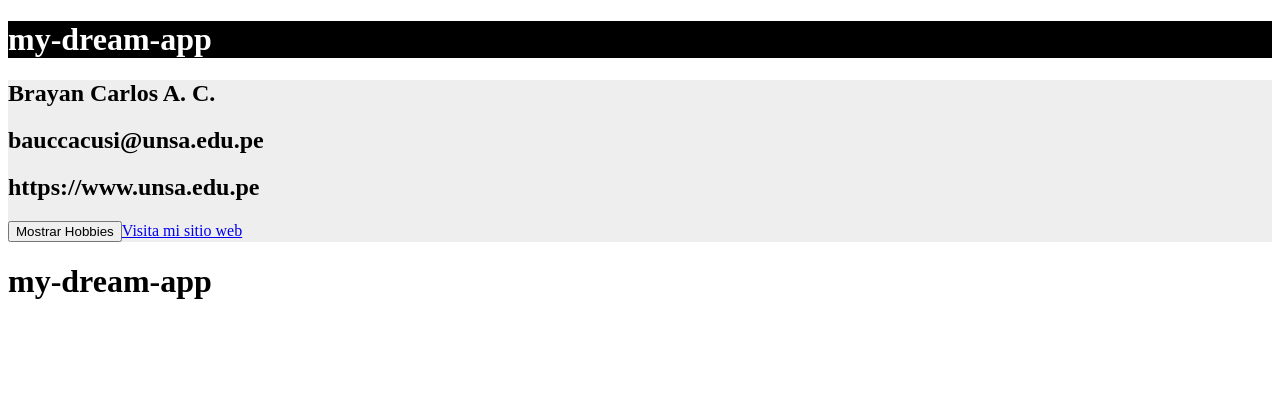
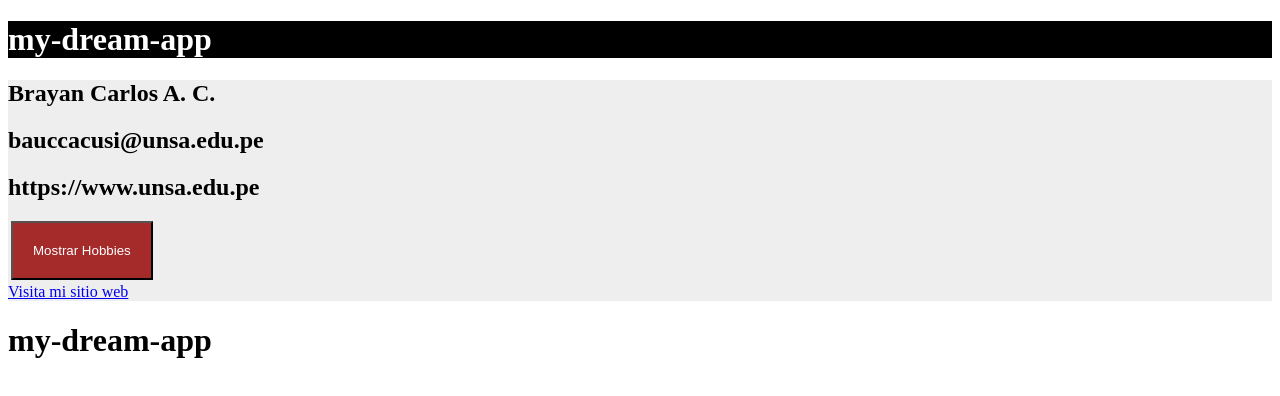
Before and after one commit to BCarlosAC/Programacion-Web-2-Teoria, an Angular app in the folder Ejercicios/06_Angular/my-dream-app/: page / in a window 1280 px wide. Shown: the top 396 px of the page. Built offline with nearby package versions, Linux system fonts and the light colour scheme.

Commit message:
agregando css ddel boton para mostrar hobbies

```diff
--- a/Ejercicios/06_Angular/my-dream-app/src/app/app.scss
+++ b/Ejercicios/06_Angular/my-dream-app/src/app/app.scss
@@ -11,3 +11,10 @@
     color : red;
     padding : 20px;
 }
+.btn {
+    padding: 20px;
+    color: white;
+    background-color: brown;
+    display: block;
+    margin: 3px;
+}
```
